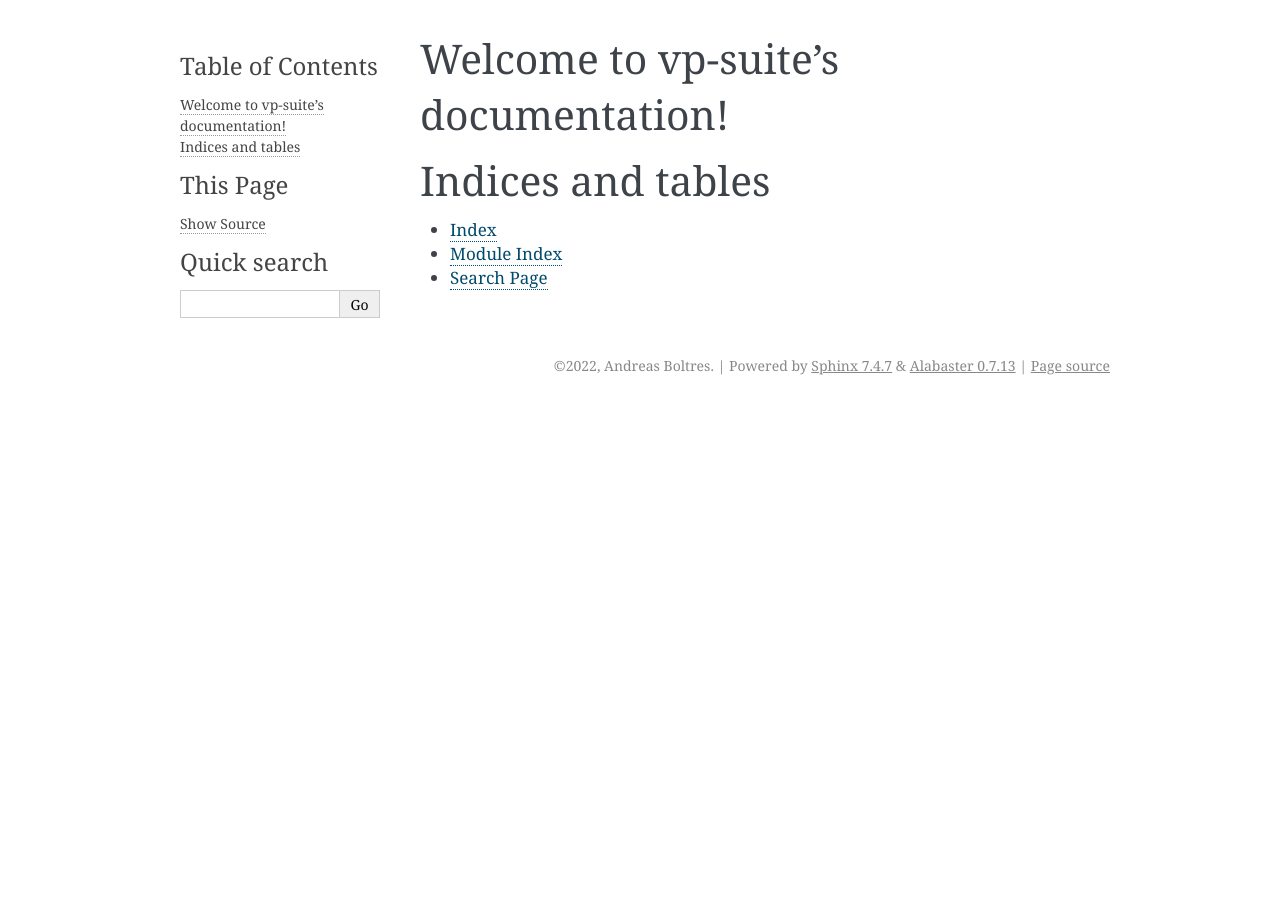
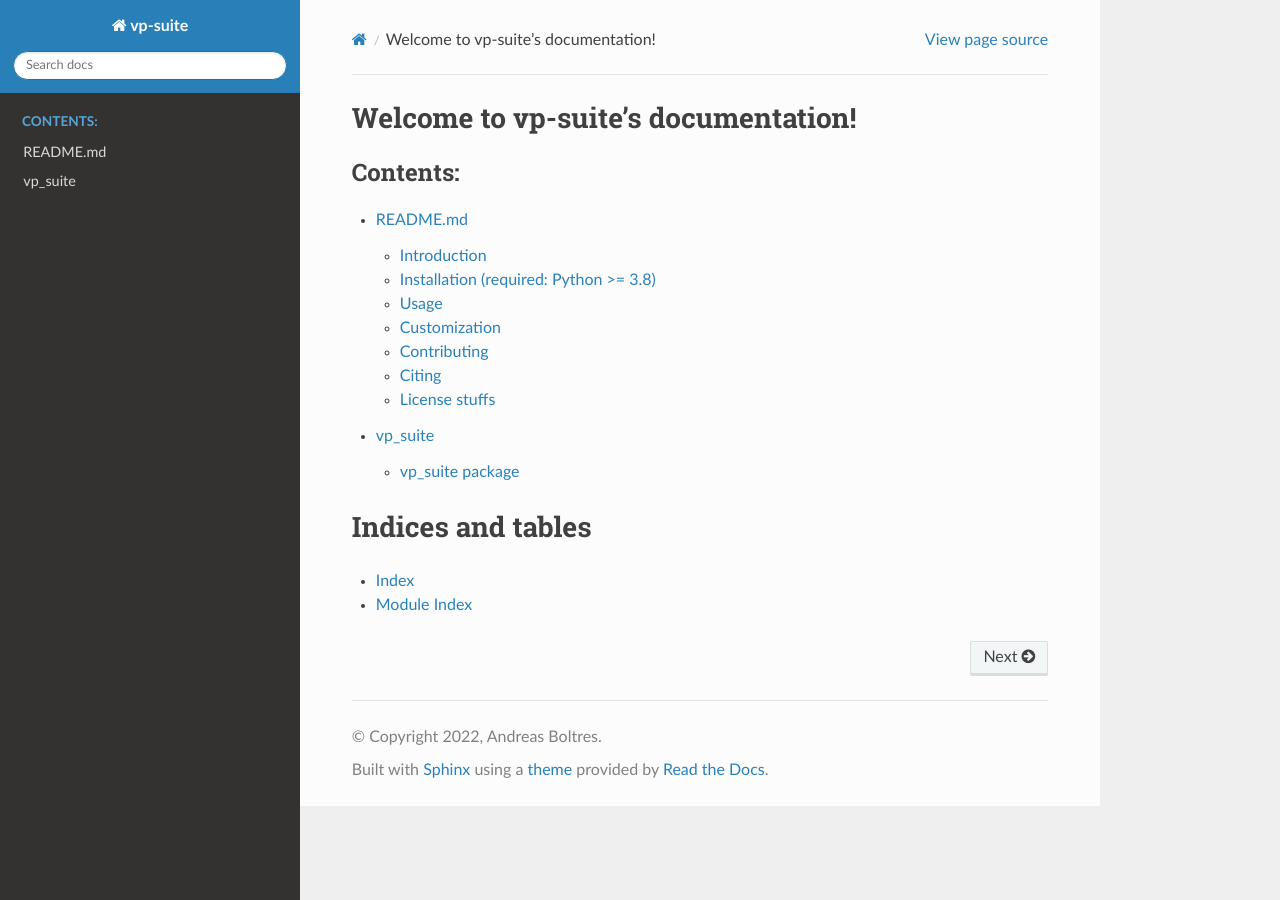
Before and after one commit to AIS-Bonn/vp-suite, a Sphinx documentation site: the page built from docs/source/index.rst, in a window 1280 px wide. Built offline with Sphinx 7.4.7 and the Read the Docs theme 2.0.0, drawn with Linux system fonts in a browser that asks for light colours.

```diff
--- /dev/null
+++ b/docs/requirements.txt
@@ -0,0 +1,3 @@
+sphinx
+sphinx-rtd-theme
+m2r2
--- a/docs/source/conf.py
+++ b/docs/source/conf.py
@@ -12,8 +12,8 @@
 #
 import os
 import sys
-sys.path.insert(0, os.path.abspath('.'))
-sys.path.insert(0, os.path.abspath('../'))
+sys.path.insert(0, os.path.abspath('../../'))
+
 
 # -- Project information -----------------------------------------------------
 
@@ -30,7 +30,7 @@ release = '0.0.4'
 # Add any Sphinx extension module names here, as strings. They can be
 # extensions coming with Sphinx (named 'sphinx.ext.*') or your custom
 # ones.
-extensions = ['sphinx.ext.autodoc']
+extensions = ['sphinx.ext.autodoc', 'm2r2']
 
 # Add any paths that contain templates here, relative to this directory.
 templates_path = ['_templates']
@@ -46,9 +46,11 @@ exclude_patterns = []
 # The theme to use for HTML and HTML Help pages.  See the documentation for
 # a list of builtin themes.
 #
-html_theme = 'alabaster'
+html_theme = 'sphinx_rtd_theme'
 
 # Add any paths that contain custom static files (such as style sheets) here,
 # relative to this directory. They are copied after the builtin static files,
 # so a file named "default.css" will overwrite the builtin "default.css".
 html_static_path = ['_static']
+
+source_suffix = ['.rst', '.md']
--- a/docs/source/index.rst
+++ b/docs/source/index.rst
@@ -11,11 +11,10 @@ Welcome to vp-suite's documentation!
    :caption: Contents:
 
    readme
-
+   modules
 
 Indices and tables
 ==================
 
 * :ref:`genindex`
 * :ref:`modindex`
-* :ref:`search`
--- a/docs/source/readme.rst
+++ b/docs/source/readme.rst
@@ -1 +1,4 @@
+README.md
+=========
+
 .. mdinclude:: ../../README.md
```
Also changed, not shown: other parts of docs/source/index.rst (+1 -1 lines), README.md (+5 -3 lines), 2 other files.
